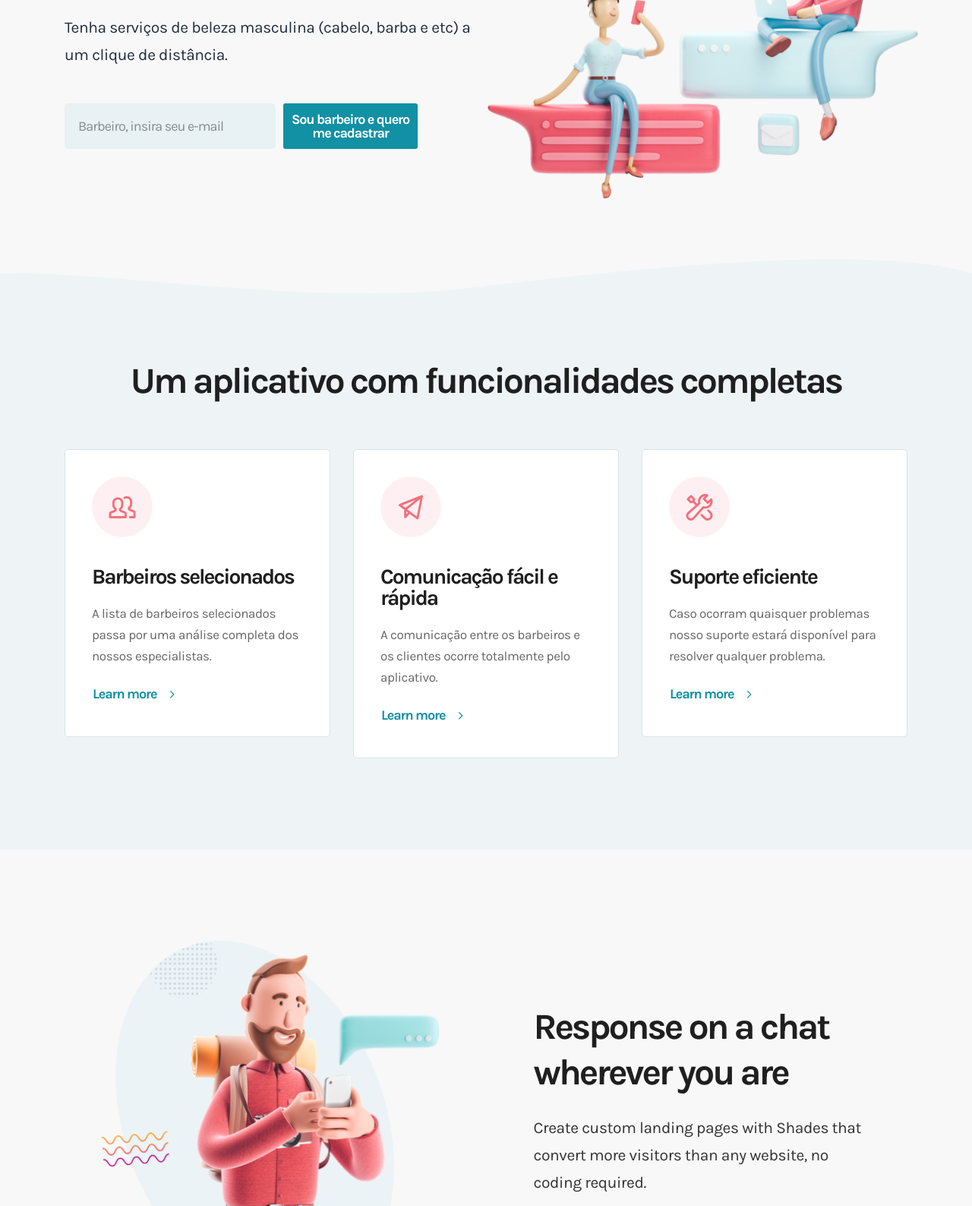
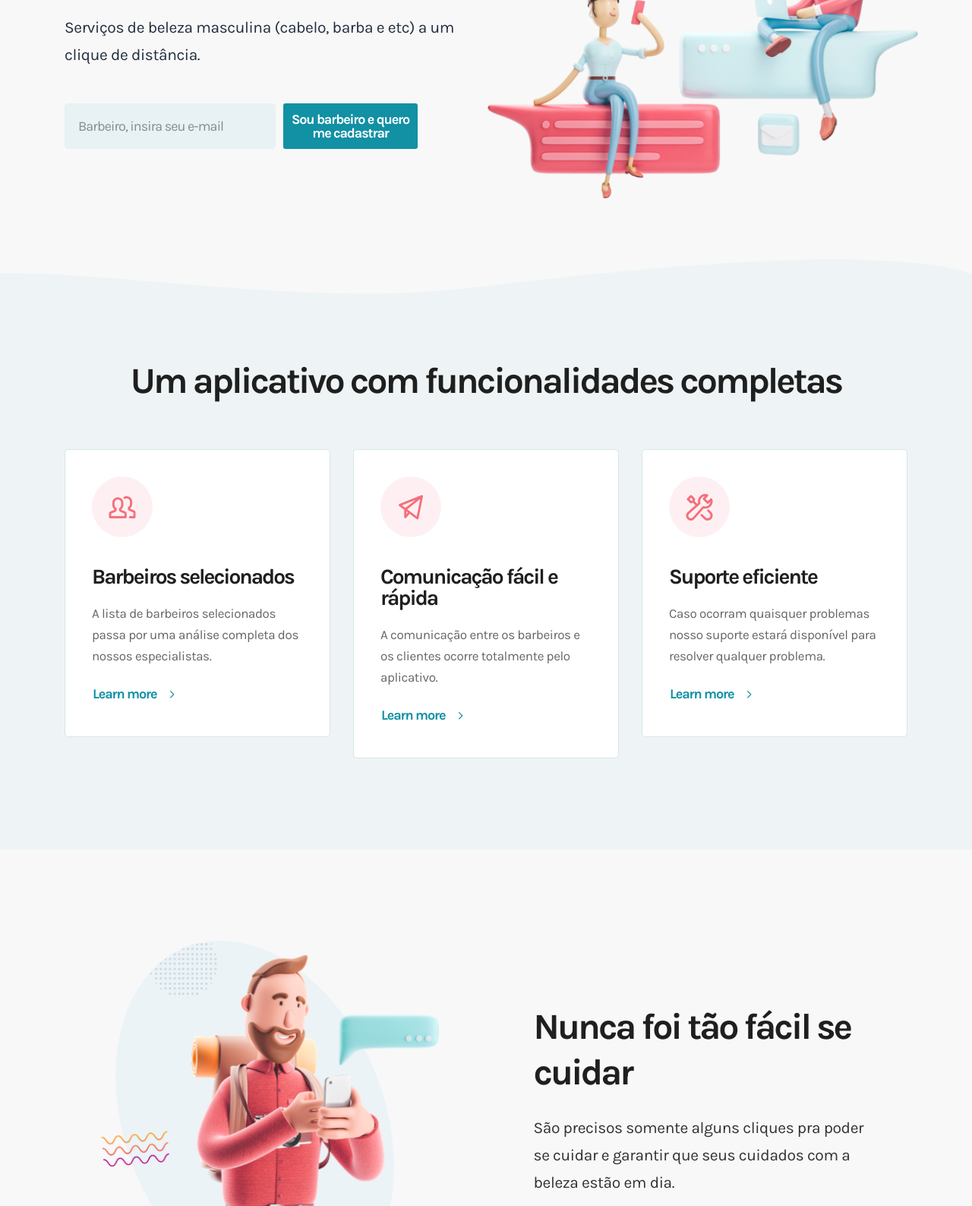
Before and after one commit to barbeirosapp/site, a plain HTML site: page index.html in a window 1280 px wide. Shown: the part 312-1899 px from the top of the page at 76% size. Drawn offline with Linux system fonts and the light colour scheme; a script that the page names is missing.

Commit message:
Mudanças simples
Mudanças simples

```diff
--- a/index.html
+++ b/index.html
@@ -96,7 +96,7 @@
         <div class="col-lg-6 order-lg-1">
           <div class="hero-content">
             <h1>Barbeiros a um clique de distância.</h1>
-            <p>Tenha serviços de beleza masculina (cabelo, barba e etc) a um clique de distância.
+            <p>Serviços de beleza masculina (cabelo, barba e etc) a um clique de distância.
             </p>
             <div class="hero-form">
               <form action="">
@@ -176,9 +176,9 @@
 
                 <div class="col-xl-5 offset-xl-1 col-sm-6">
                     <div class="content-right-content">
-                        <h2>Response on a chat wherever you are</h2>
+                        <h2>Nunca foi tão fácil se cuidar</h2>
                         <p>
-                            Create custom landing pages with Shades that convert more visitors than any website, no coding required.
+                            São precisos somente alguns cliques pra poder se cuidar e garantir que seus cuidados com a beleza estão em dia.
                         </p>
                         <div class="content-link">
                             <a href="">Learn more <i class="icon icon-minimal-right"></i></a>
@@ -235,7 +235,7 @@
                 </div>
                 <div class="col-xl-5  offset-xl-1 col-lg-6 col-md-7 col-sm-6 ">
                     <div class="content-left-content">
-                        <h2>Increase Customer Support Productivity</h2>
+                        <h2>Para os Barbeiros, a chance de ganhar mais dinheiro com o que você ama.</h2>
                         <p>
                             Event is not like most tech conferences. We want our presentations to engage the audience, spark discussion and inspire new ideas.
                         </p>
@@ -271,7 +271,7 @@
             <div class="row">
                 <div class="col-12">
                     <div class="btn--toggle-pricing" data-tab-target="#pricing-tab-7">
-                        <p>Monthly</p>
+                        <p>Mensalmente</p>
                         <label class="switch">
                             <input type="checkbox">
                             <span class="slider round"></span>
```
